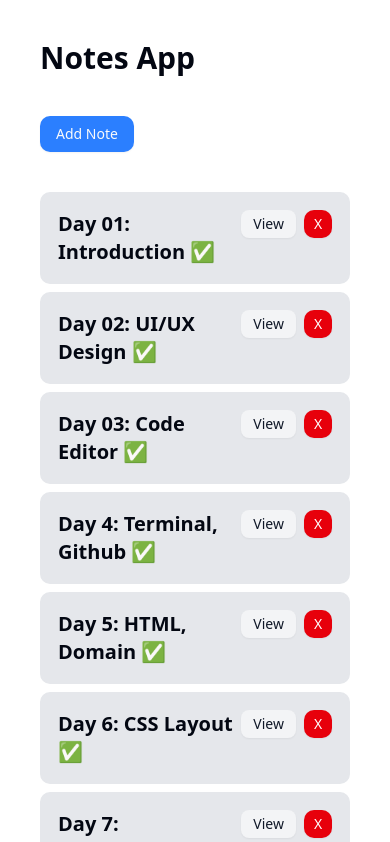
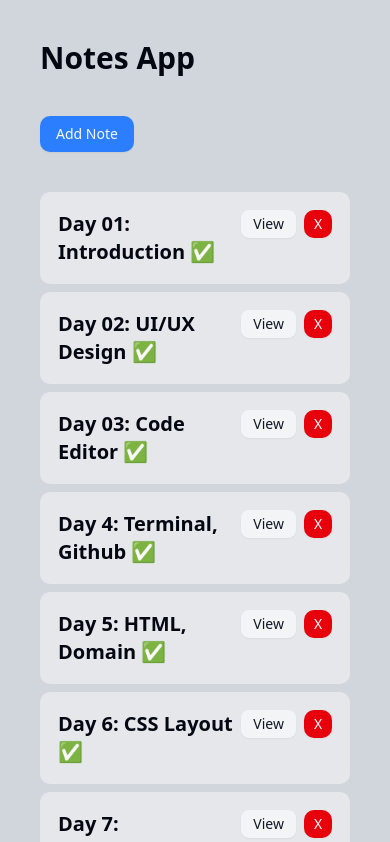
Before and after one commit to purnomoarif/notes-app, a React (Vite) app: page / in a window 390 px wide. Shown: the top 842 px of the page. Built offline with nearby package versions, Linux system fonts and the light colour scheme.

Commit message:
feat: style responsive and background colors

```diff
--- a/index.html
+++ b/index.html
@@ -1,4 +1,4 @@
-<!DOCTYPE html>
+<!doctype html>
 <html lang="en">
   <head>
     <meta charset="UTF-8" />
@@ -7,7 +7,7 @@
     <title>Notes App</title>
   </head>
   <body>
-    <div id="root"></div>
+    <div id="root" class="bg-amber-200"></div>
     <script type="module" src="/src/main.tsx"></script>
   </body>
 </html>
--- a/src/App.tsx
+++ b/src/App.tsx
@@ -47,7 +47,7 @@ const dataNotes = [
 export function App() {
   return (
     <div className="flex justify-center">
-      <section className="w-full max-w-xl space-y-10 p-10">
+      <section className="w-full max-w-xl space-y-10 bg-gray-300 p-10">
         <h1 className="text-3xl font-bold">Notes App</h1>
 
         <Button>Add Note</Button>
```
